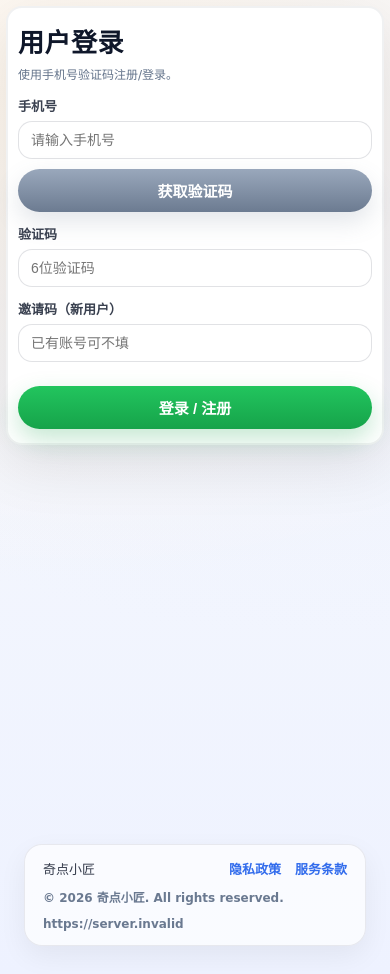
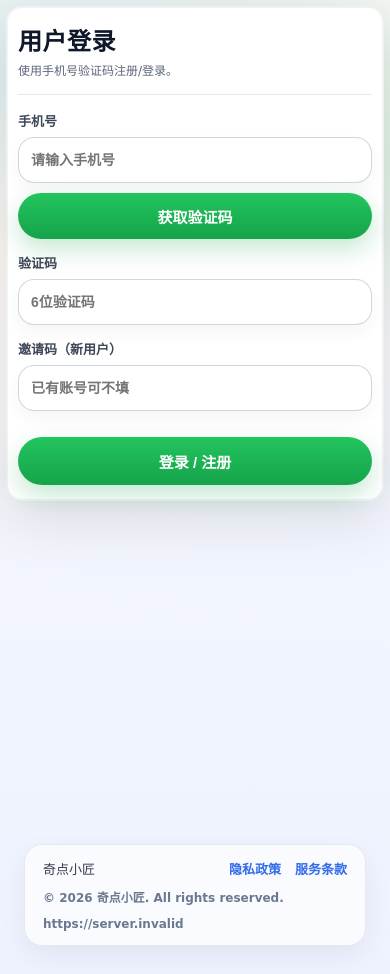
Before and after one commit to hypoyao/hypoyao.github.io, a Next.js app: page /login in a window 390 px wide. Built offline with nearby package versions, Linux system fonts and the light colour scheme; no server answers.

Commit message:
优化登录页的 UI

```diff
--- a/app/layout.tsx
+++ b/app/layout.tsx
@@ -26,7 +26,7 @@ export default function RootLayout({ children }: { children: React.ReactNode })
         <link rel="stylesheet" href="/styles.css?v=20" />
         <link rel="stylesheet" href="/home.css?v=20" />
         <link rel="stylesheet" href="/creators.css?v=20" />
-        <link rel="stylesheet" href="/create.css?v=21" />
+        <link rel="stylesheet" href="/create.css?v=23" />
       </head>
       <body>
         {children}
--- a/app/login/PhoneLoginForm.tsx
+++ b/app/login/PhoneLoginForm.tsx
@@ -8,10 +8,15 @@ export default function PhoneLoginForm({ next = "/" }: { next?: string }) {
   const [inviteCode, setInviteCode] = useState("");
   const [msg, setMsg] = useState("");
   const [tempCode, setTempCode] = useState<string | null>(null);
+  const [sending, setSending] = useState(false);
+  const [verifying, setVerifying] = useState(false);
 
   async function sendCode() {
+    if (sending) return;
+    setSending(true);
     setMsg("发送中…");
     setTempCode(null);
+    try {
       const r = await fetch("/api/auth/phone/send-code", {
         method: "POST",
         headers: { "content-type": "application/json" },
@@ -29,10 +34,18 @@ export default function PhoneLoginForm({ next = "/" }: { next?: string }) {
       } else {
         setMsg("验证码已发送。");
       }
+    } catch (e) {
+      setMsg(`发送失败：${e instanceof Error ? e.message : "网络异常"}`);
+    } finally {
+      setSending(false);
+    }
   }
 
   async function verify() {
+    if (verifying) return;
+    setVerifying(true);
     setMsg("登录中…");
+    try {
       const r = await fetch("/api/auth/phone/verify", {
         method: "POST",
         headers: { "content-type": "application/json" },
@@ -53,6 +66,11 @@ export default function PhoneLoginForm({ next = "/" }: { next?: string }) {
       }
       setMsg("登录成功，正在返回首页…");
       window.location.href = data?.next || "/";
+    } catch (e) {
+      setMsg(`登录失败：${e instanceof Error ? e.message : "网络异常"}`);
+    } finally {
+      setVerifying(false);
+    }
   }
 
   return (
@@ -63,8 +81,8 @@ export default function PhoneLoginForm({ next = "/" }: { next?: string }) {
             <div className="loginLabel">手机号</div>
             <input className="restInput" value={phone} onChange={(e) => setPhone(e.target.value)} placeholder="请输入手机号" />
           </label>
-          <button className="btn btnGray loginBtn" type="button" onClick={sendCode}>
-            获取验证码
+          <button className="btn loginBtn" type="button" onClick={sendCode} disabled={sending}>
+            {sending ? "发送中…" : "获取验证码"}
           </button>
         </div>
 
@@ -85,8 +103,8 @@ export default function PhoneLoginForm({ next = "/" }: { next?: string }) {
         </label>
 
         <div className="actions loginFooterActions">
-          <button className="btn" type="button" onClick={verify}>
-            登录 / 注册
+          <button className="btn loginPrimaryBtn" type="button" onClick={verify} disabled={verifying}>
+            {verifying ? "登录中…" : "登录 / 注册"}
           </button>
         </div>
 
--- a/app/login/login.css
+++ b/app/login/login.css
@@ -1,90 +1,168 @@
+.loginWrap {
+  background:
+    radial-gradient(560px 280px at 18% 8%, rgba(56, 189, 248, 0.18), transparent 62%),
+    radial-gradient(520px 300px at 86% 18%, rgba(34, 197, 94, 0.14), transparent 64%);
+}
+
+.loginCard {
+  width: min(520px, 100%);
+  border: 1px solid rgba(226, 232, 240, 0.95);
+  background: linear-gradient(180deg, rgba(255, 255, 255, 0.96), rgba(248, 250, 252, 0.94));
+  box-shadow: 0 18px 48px rgba(15, 23, 42, 0.10);
+}
+
+.loginCard .header {
+  padding-bottom: 14px;
+  border-bottom: 1px solid rgba(226, 232, 240, 0.9);
+}
+
+.loginCard .header h1 {
+  margin-bottom: 6px;
+}
+
+.loginCard .desc {
+  margin-bottom: 0;
+  color: rgba(71, 85, 105, 0.9);
+}
+
 .loginSection {
-  margin-top: 12px;
+  margin-top: 16px;
 }
 
 .loginMeta {
   margin-top: 10px;
-  padding: 10px 12px;
-  border-radius: 14px;
-  border: 1px solid rgba(15, 23, 42, 0.10);
-  background: rgba(255, 255, 255, 0.55);
+  padding: 14px;
+  border-radius: 18px;
+  border: 1px solid rgba(125, 211, 252, 0.42);
+  background: linear-gradient(135deg, rgba(240, 249, 255, 0.96), rgba(240, 253, 244, 0.82));
 }
 
 .loginMetaTitle {
   font-weight: 1000;
-  color: rgba(15, 23, 42, 0.85);
+  color: rgba(15, 23, 42, 0.88);
 }
 
 .loginMetaSub {
   margin-top: 6px;
   font-size: 12px;
-  color: rgba(100, 116, 139, 0.95);
+  color: rgba(71, 85, 105, 0.95);
 }
 
 .loginForm {
   display: grid;
-  gap: 12px;
+  gap: 14px;
 }
 
 .loginField {
   display: grid;
-  gap: 6px;
+  gap: 7px;
 }
 
 .loginLabel {
-  font-weight: 900;
+  font-weight: 1000;
   font-size: 13px;
-  color: rgba(15, 23, 42, 0.82);
+  color: rgba(30, 41, 59, 0.86);
+}
+
+.loginForm .restInput {
+  min-height: 46px;
+  border-radius: 16px;
+  border: 1px solid rgba(203, 213, 225, 0.95);
+  background: rgba(255, 255, 255, 0.96);
+  box-shadow: 0 8px 18px rgba(15, 23, 42, 0.04);
+  font-weight: 800;
+}
+
+.loginForm .restInput:focus {
+  border-color: rgba(14, 165, 233, 0.7);
+  box-shadow: 0 0 0 4px rgba(14, 165, 233, 0.13), 0 8px 18px rgba(15, 23, 42, 0.04);
 }
 
 .loginPhoneRow {
   display: grid;
-  grid-template-columns: 1fr auto;
+  grid-template-columns: minmax(0, 1fr) auto;
   gap: 10px;
   align-items: end;
 }
 
+.loginBtn,
+.loginPrimaryBtn {
+  border: 1px solid rgba(14, 165, 233, 0.32);
+  color: rgba(255, 255, 255, 0.98);
+  background: linear-gradient(135deg, rgba(56, 189, 248, 0.96), rgba(34, 197, 94, 0.94));
+  box-shadow: 0 12px 24px rgba(14, 165, 233, 0.18);
+}
+
 .loginBtn {
   width: auto;
-  min-width: 140px;
-  padding-left: 14px;
-  padding-right: 14px;
-  /* 获取验证码按钮：降低饱和度，偏稳重的深灰蓝 */
-  background: linear-gradient(180deg, rgba(71, 85, 105, 0.96), rgba(51, 65, 85, 0.96));
-  box-shadow: 0 10px 22px rgba(51, 65, 85, 0.20);
+  min-width: 132px;
+  min-height: 46px;
+  padding-left: 16px;
+  padding-right: 16px;
+  white-space: nowrap;
 }
-.loginBtn:hover {
-  filter: brightness(1.02);
+
+.loginPrimaryBtn {
+  width: 100%;
+  min-height: 48px;
+  font-weight: 1100;
 }
-.loginBtn:active {
+
+.loginBtn:hover,
+.loginPrimaryBtn:hover {
+  filter: brightness(1.03);
+}
+
+.loginBtn:active,
+.loginPrimaryBtn:active {
   transform: scale(0.99);
+}
+
+.loginBtn:disabled,
+.loginPrimaryBtn:disabled {
+  cursor: wait;
+  filter: saturate(0.8);
+  opacity: 0.72;
+  box-shadow: none;
 }
 
 .loginFooterActions {
   margin-top: 2px;
+  display: block;
 }
 
 .loginNotice {
-  padding: 10px 12px;
-  border-radius: 14px;
-  border: 1px solid rgba(15, 23, 42, 0.10);
-  background: rgba(255, 255, 255, 0.55);
+  padding: 12px 13px;
+  border-radius: 16px;
+  border: 1px solid rgba(125, 211, 252, 0.42);
+  background: rgba(240, 249, 255, 0.88);
   font-size: 13px;
   line-height: 1.55;
-  color: rgba(15, 23, 42, 0.72);
+  color: rgba(30, 41, 59, 0.78);
 }
 
 .loginTestCode {
   margin-top: 8px;
+  display: inline-flex;
+  padding: 4px 8px;
+  border-radius: 999px;
+  background: rgba(254, 243, 199, 0.82);
   font-size: 13px;
   font-weight: 1000;
-  color: rgba(245, 158, 11, 0.95);
+  color: rgba(180, 83, 9, 0.95);
 }
 
 @media (max-width: 520px) {
+  .loginCard {
+    border-radius: 18px;
+  }
+  .loginCard .header h1 {
+    display: block;
+    font-size: 24px;
+  }
   .loginPhoneRow,
   .loginCodeRow {
-    grid-template-columns: 1fr;
+    grid-template-columns: minmax(0, 1fr);
   }
   .loginBtn {
     width: 100%;
--- a/app/login/page.tsx
+++ b/app/login/page.tsx
@@ -14,8 +14,8 @@ export default async function LoginPage({ searchParams }: { searchParams?: Promi
   const next = typeof sp?.next === "string" && sp.next.startsWith("/") ? sp.next : "/";
 
   return (
-    <main className="wrap">
-      <section className="card homeCard">
+    <main className="wrap loginWrap">
+      <section className="card homeCard loginCard">
         <header className="header">
           <h1>用户登录</h1>
           <p className="desc">使用手机号验证码注册/登录。</p>
--- a/public/create.css
+++ b/public/create.css
@@ -1251,6 +1251,7 @@
 }
 
 @media (max-width: 420px) {
+  .card.createCard > .header h1,
   .createCard > .header h1 {
     display: block;
     font-size: 17px;
@@ -1273,3 +1274,54 @@
     min-height: 108px;
   }
 }
+
+/* 预览高度策略：预览区自然撑开页面，不在卡片内部滚动 */
+.previewPanel {
+  height: auto;
+  min-height: 0;
+  overflow: visible;
+}
+.previewSplit {
+  height: auto;
+  min-height: 0;
+}
+.previewGame {
+  min-height: clamp(720px, calc(100dvh - 210px), 980px);
+}
+.previewGame .simShell {
+  min-height: inherit;
+}
+.previewGame .simScreen {
+  min-height: 0;
+}
+.metaPanel {
+  max-height: none;
+  overflow: visible;
+}
+
+@media (max-width: 1180px) {
+  .previewGame {
+    min-height: clamp(640px, 72dvh, 860px);
+  }
+}
+
+@media (max-width: 720px) {
+  .previewGame {
+    min-height: max(600px, 70dvh);
+  }
+  .metaPanel {
+    max-height: none;
+  }
+}
+
+@media (max-width: 520px) {
+  .previewGame {
+    min-height: max(560px, 68dvh);
+  }
+}
+
+@media (max-width: 420px) {
+  .previewGame {
+    min-height: max(520px, 66dvh);
+  }
+}
```
Also changed, not shown: app/create/studio.tsx (+6 -6 lines), 1 other file (tests, documents, lock files or other folders). Lines whose indentation alone changed are shown as unchanged.
